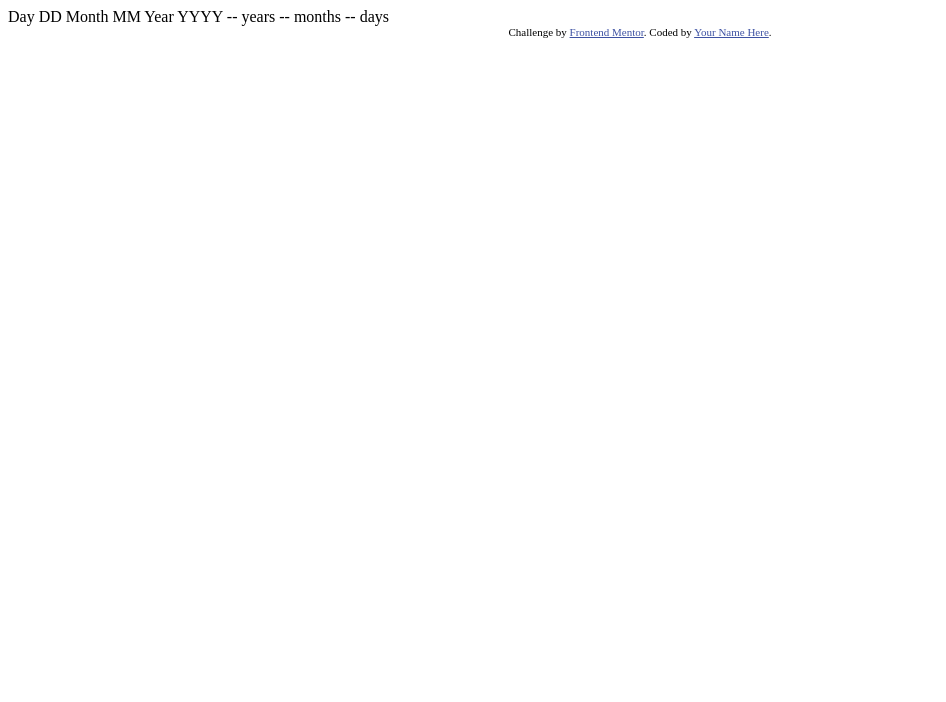
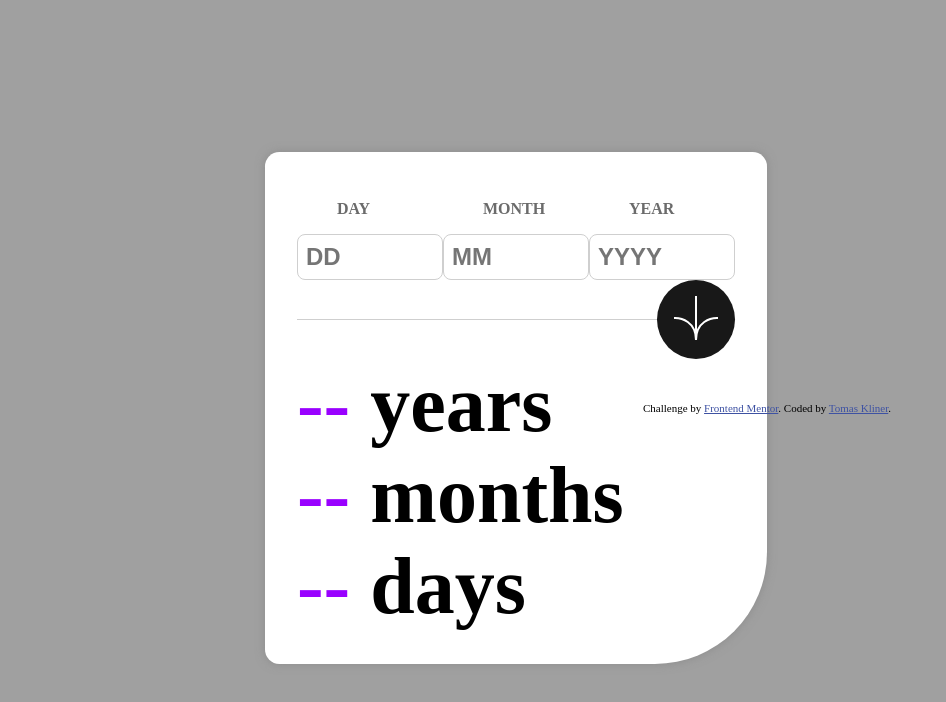
Before and after one commit to TomasKliner/Challange-Age-Calculator, a plain HTML site: page index.html in a window 1280 px wide. Shown: the whole page, without its empty margins (0-946 px from the left). Drawn offline with Linux system fonts and the light colour scheme.

Commit message:
first frame

```diff
--- a/index.html
+++ b/index.html
@@ -1,5 +1,6 @@
 <!DOCTYPE html>
 <html lang="en">
+
 <head>
   <meta charset="UTF-8">
   <meta name="viewport" content="width=device-width, initial-scale=1.0"> <!-- displays site properly based on user's device -->
@@ -10,28 +11,154 @@
 
   <!-- Feel free to remove these styles or customise in your own stylesheet 👍 -->
   <style>
-    .attribution { font-size: 11px; text-align: center; }
-    .attribution a { color: hsl(228, 45%, 44%); }
+    .attribution {
+      display: fixed;
+      bottom: 0;
+      left: 1/2;
+      transform: translateX(-50%);
+      font-size: 11px;
+    }
+
+    .attribution a {
+      color: hsl(228, 45%, 44%);
+    }
+
+    .form-top {
+      display: flex;
+      justify-content: space-between;
+
+      &>label {
+        display: flex;
+        flex-direction: column;
+        align-items: start;
+        text-align: start;
+        width: 100%;
+        gap: 0.5rem;
+
+        &>figure {
+          font-size: 1rem;
+          font-weight: 700;
+          margin-bottom: 0.5rem;
+          text-align: start;
+          color: rgb(107, 107, 107);
+        }
+
+        &>input {
+          width: 8rem;
+          padding: 0.5rem;
+          border: 1px solid rgb(207, 207, 207);
+          border-radius: 0.5rem;
+          font-size: 1.5rem;
+          font-weight: 700;
+          text-align: start;
+        }
+      }
+    }
+
+    body {
+      display: flex;
+      justify-content: center;
+      align-items: center;
+      height: 100vh;
+      background-color: rgb(160, 160, 160);
+    }
+
+    form {
+      background-color: white;
+      width: fit-content;
+      display: flex;
+      flex-direction: column;
+      align-items: center;
+      padding: 2rem;
+      border-radius: 0.9rem;
+      border-bottom-right-radius: 7rem;
+      box-shadow: 0px 0px 10px 0px rgba(134, 134, 134, 0.75)
+    }
+
+    #spacer {
+      margin: 1rem 0;
+      height: 0.1rem;
+      width: 100%;
+      background-color: rgb(207, 207, 207);
+    }
+
+    button {
+      background-color: rgb(24, 24, 24);
+      border: none;
+      border-radius: 100%;
+      padding: 1rem;
+      cursor: pointer;
+
+      &:hover {
+        background-color: rgb(63, 63, 63);
+      }
+    }
+
+    #submit-spacer {
+      display: flex;
+      justify-content: space-between;
+      align-items: center;
+      width: 100%;
+    }
+
+    .bottom {
+      display: flex;
+      justify-content: space-between;
+      flex-direction: column;
+      width: 100%;
+      font-size: 5rem;
+      font-weight: 900;
+
+      &>div>span:first-child {
+        color: rgb(153, 0, 255);
+      }
+    }
   </style>
 </head>
+
 <body>
-
-  Day
-  DD
-
-  Month
-  MM
-
-  Year
-  YYYY
-
-  -- years
-  -- months
-  -- days
+  <form>
+    <div class="form-top">
+      <label>
+        <figure>DAY</figure>
+        <input type="text" name="day" placeholder="DD">
+      </label>
+      <label>
+        <figure>MONTH</figure>
+        <input type="text" name="month" placeholder="MM">
+      </label>
+      <label>
+        <figure>YEAR</figure>
+        <input type="text" name="year" placeholder="YYYY">
+      </label>
+    </div>
+    <div id="submit-spacer">
+      <span id="spacer">
+      </span>
+      <button type="submit">
+        <img src="/assets/images/icon-arrow.svg" alt="submit icon" />
+      </button>
+    </div>
+    <div class="bottom">
+      <div>
+        <span>--</span>
+        <span>years</span>
+      </div>
+      <div>
+        <span>--</span>
+        <span>months</span>
+      </div>
+      <div>
+        <span>--</span>
+        <span>days</span>
+      </div>
+    </div>
+  </form>
 
   <div class="attribution">
     Challenge by <a href="https://www.frontendmentor.io?ref=challenge" target="_blank">Frontend Mentor</a>.
-    Coded by <a href="#">Your Name Here</a>.
+    Coded by <a href="https://kliner.eu/">Tomas Kliner</a>.
   </div>
 </body>
+
 </html>
```
